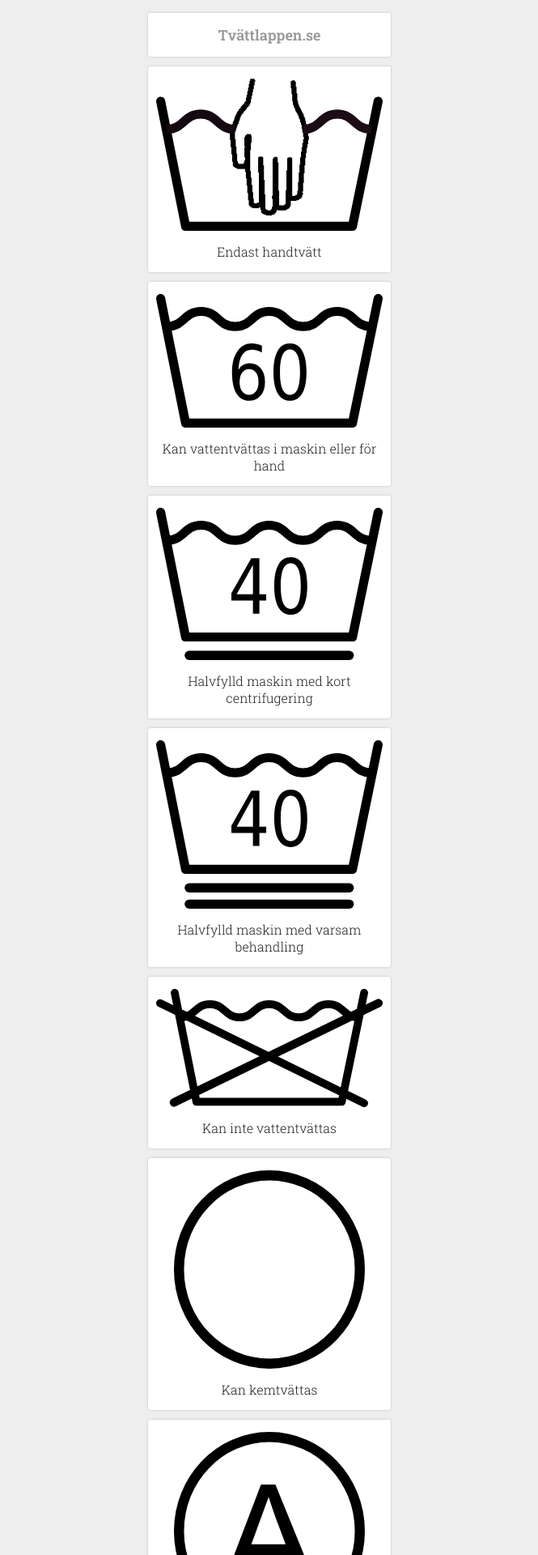
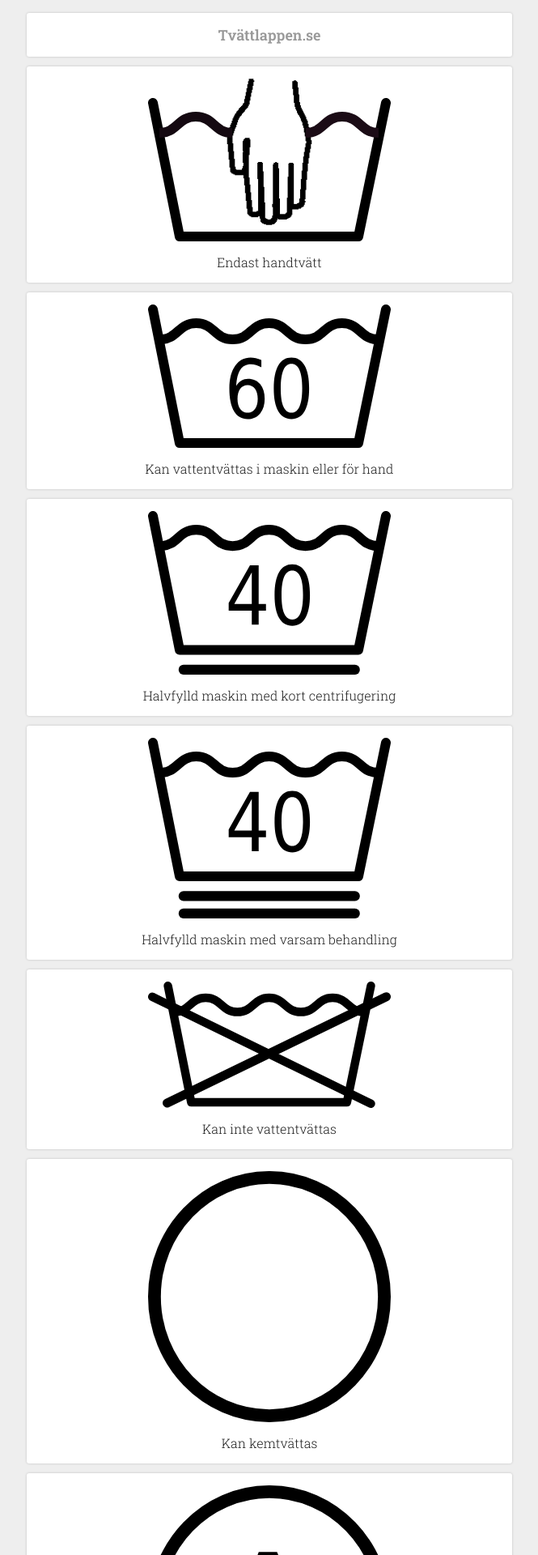
Before and after one commit to zykadelic/Tvattlappen, a Jekyll site: the page built from index.html, in a window 1280 px wide. Shown: the top 1920 px of the page at 81% size, without its empty margins (307-972 px from the left). Built offline with Jekyll 4.4.1, drawn with Linux system fonts in a browser that asks for light colours; nearby versions of some CDN libraries.

Commit message:
make responsive

```diff
--- a/_sass/_application.scss
+++ b/_sass/_application.scss
@@ -1,9 +1,11 @@
 $careTag-padding: 15px 10px;
 
-body { padding-bottom: 40px; }
+body {
+	padding: 0 10px 40px;
+}
 
 .column {
-	width: 300px;
+	max-width: 600px;
 	margin: 16px auto;
 }
 
@@ -45,7 +47,8 @@ body { padding-bottom: 40px; }
 
 .careTag-symbol {
 	display: block;
-	max-width: 100%;
+	width: 100%;
+	max-width: 300px;
 	height: auto;
 	margin: 0 auto;
 }
```
